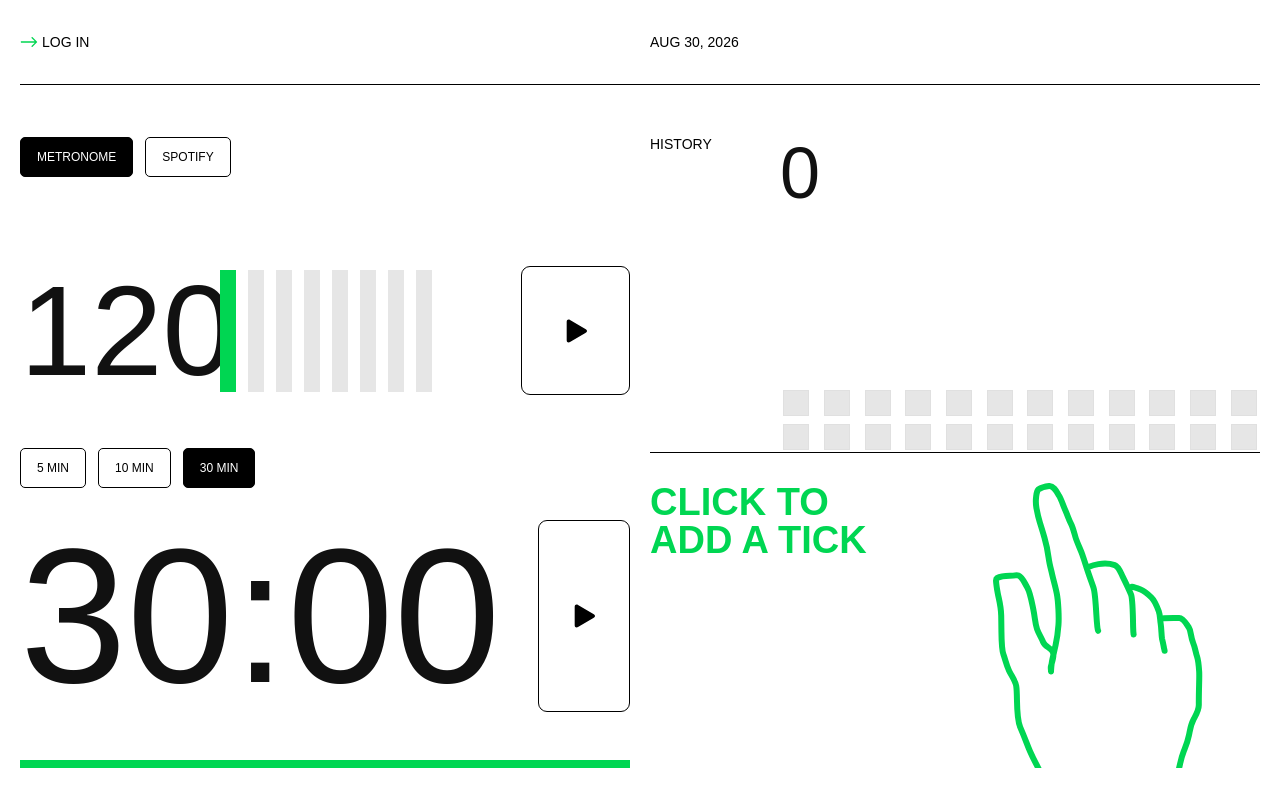
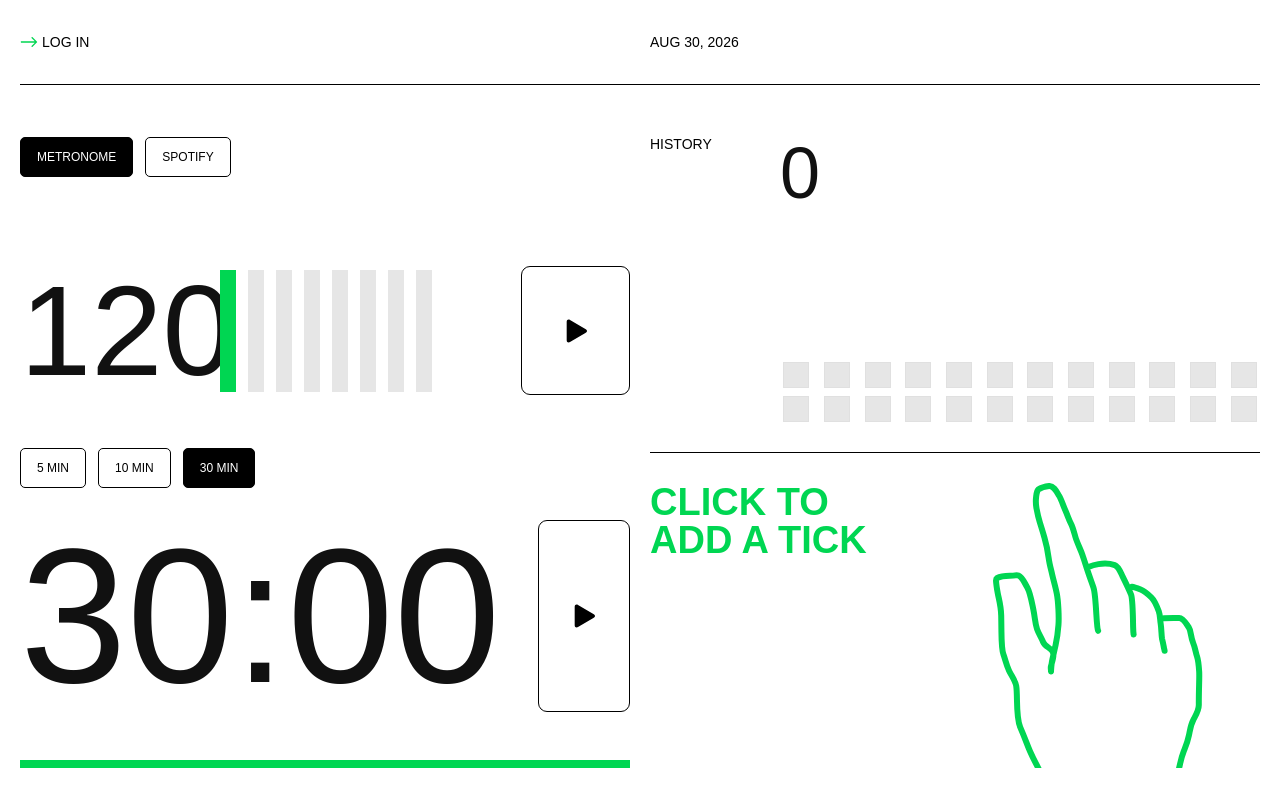
Before and after one commit to gectorzeroni/focusway, a website: page index.html in a window 1280 px wide. Drawn offline with Linux system fonts and the light colour scheme; a web font is replaced by a local one.

Commit message:
Add spacing below contribution chart

```diff
--- a/styles.css
+++ b/styles.css
@@ -625,7 +625,7 @@ button:active:not(:disabled) {
   grid-template-columns: repeat(12, minmax(0, 1fr));
   gap: clamp(5px, 0.72vw, 8px);
   width: 100%;
-  padding-bottom: 2px;
+  padding-bottom: 30px;
 }
 
 .hour-cell {
```
